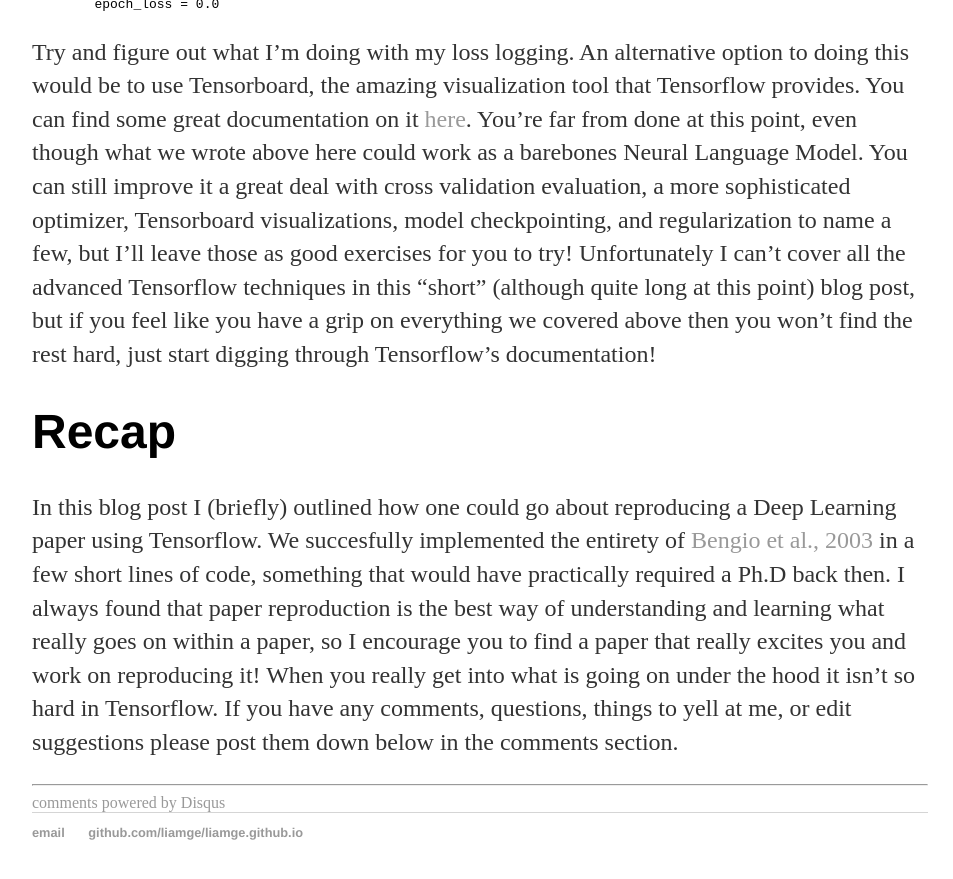
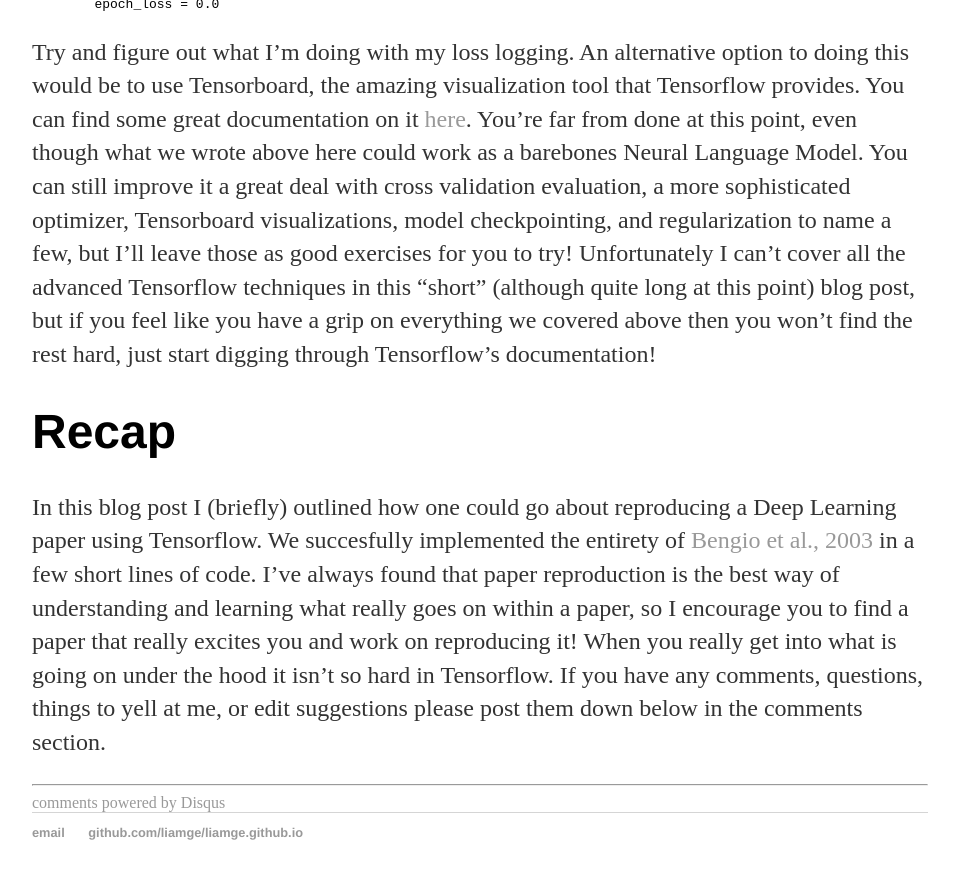
Before and after one commit to liamge/liamge.github.io, a Jekyll site: the page built from _posts/2017-06-05-neural-language-model.md, in a window 1280 px wide and 900 px high, scrolled down 9539 px. Shown: the top 879 px of the window, without its empty margins (160-1113 px from the left). Built offline with Jekyll 4.4.1, drawn with Linux system fonts in a browser that asks for light colours; comment, search, counter and statistics services are not loaded.

Commit message:
Minor edit

```diff
--- a/_posts/2017-06-05-neural-language-model.md
+++ b/_posts/2017-06-05-neural-language-model.md
@@ -227,4 +227,4 @@
 
 # Recap
 
-In this blog post I (briefly) outlined how one could go about reproducing a Deep Learning paper using Tensorflow. We succesfully implemented the entirety of [Bengio et al., 2003](http://www.jmlr.org/papers/volume3/bengio03a/bengio03a.pdf) in a few short lines of code, something that would have practically required a Ph.D back then. I always found that paper reproduction is the best way of understanding and learning what really goes on within a paper, so I encourage you to find a paper that really excites you and work on reproducing it! When you really get into what is going on under the hood it isn't so hard in Tensorflow. If you have any comments, questions, things to yell at me, or edit suggestions please post them down below in the comments section.
+In this blog post I (briefly) outlined how one could go about reproducing a Deep Learning paper using Tensorflow. We succesfully implemented the entirety of [Bengio et al., 2003](http://www.jmlr.org/papers/volume3/bengio03a/bengio03a.pdf) in a few short lines of code. I've always found that paper reproduction is the best way of understanding and learning what really goes on within a paper, so I encourage you to find a paper that really excites you and work on reproducing it! When you really get into what is going on under the hood it isn't so hard in Tensorflow. If you have any comments, questions, things to yell at me, or edit suggestions please post them down below in the comments section.
```
